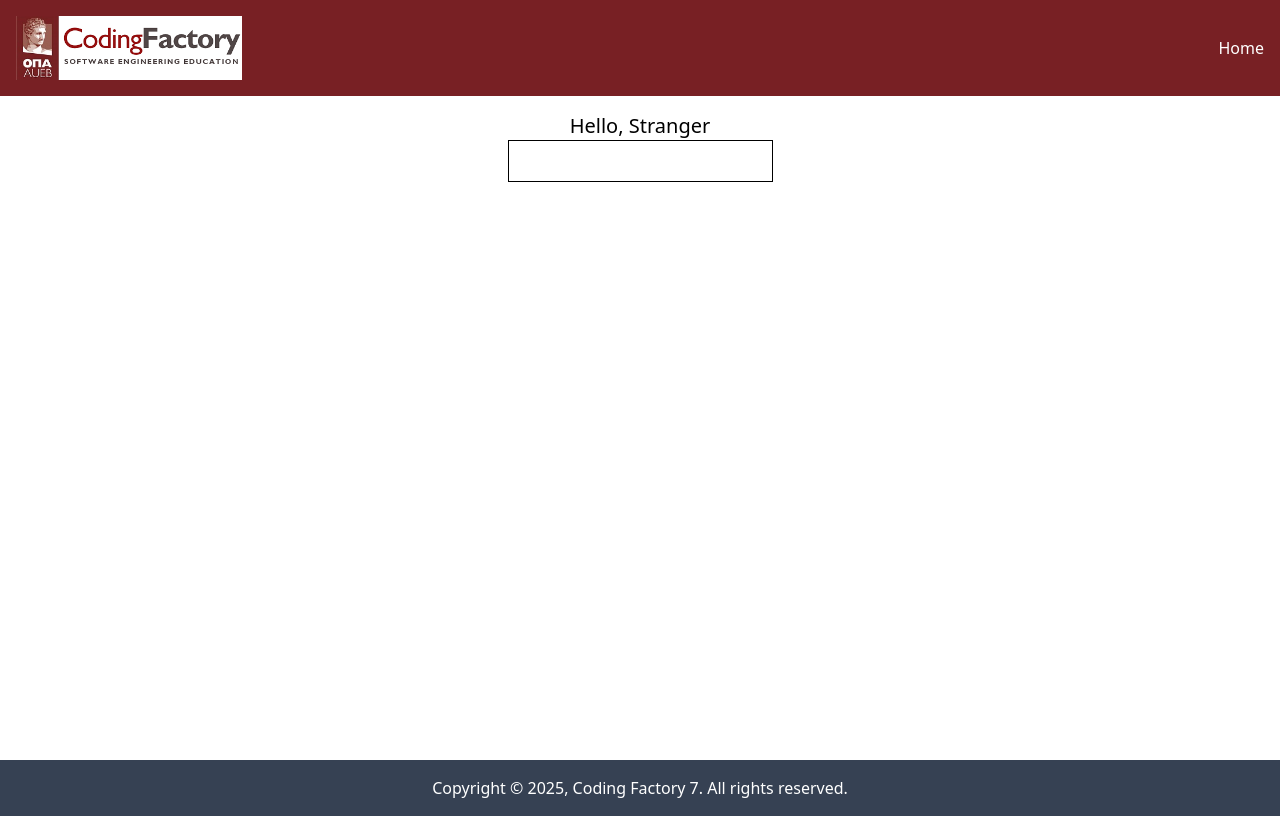
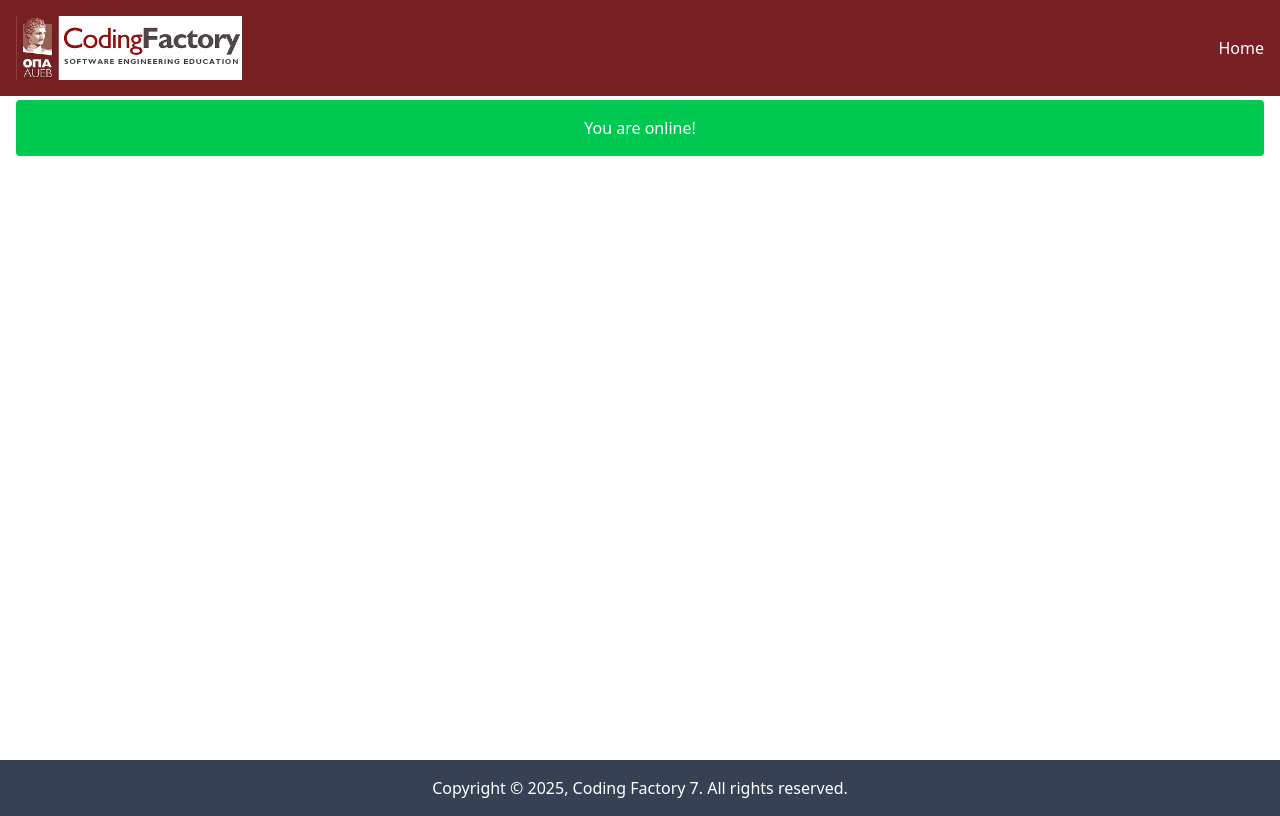
Before and after one commit to serendipity019/cf7-components-intro, a React (Vite) app: page / in a window 1280 px wide. Built offline with nearby package versions, Linux system fonts and the light colour scheme.

Commit message:
feat: insert Onlinestatus component

```diff
--- a/src/App.tsx
+++ b/src/App.tsx
@@ -9,7 +9,8 @@
 // import FunctionalComponentWithState from "./components/FunctionalComponentWithState"
 import { useEffect } from "react"
 import Layout from "./components/Layout"
-import NameChangerComponent from "./components/NameChangerComp"
+//import NameChangerComponent from "./components/NameChangerComp"
+import OnlineStatus from "./components/OnlineStatus";
 // import CounterWithMoreStatesComp from "./components/CounterWithMoreStatesComp"
 // import CounterAdvancedComp from "./components/CounterAdvancedComp"
 // import CounterWithCustomHooks from "./components/CounterWithCustomHooks"
@@ -21,12 +22,12 @@ import NameChangerComponent from "./components/NameChangerComp"
 
 function App() {
 
-  useEffect(() => {
-        const id: number = setInterval(() => console.log("tick"), 1000);
-        return () => {
-            clearInterval(id);
-        };
-    }, []);
+  // useEffect(() => {
+  //       const id: number = setInterval(() => console.log("tick"), 1000);
+  //       return () => {
+  //           clearInterval(id);
+  //       };
+  //   }, []);
 
 
   return (
@@ -50,7 +51,8 @@ function App() {
           {/* <CounterAdvancedWithCustomHooks/> */}
           {/* <CounterWithCustomHooks/> */}
           {/* <NameChangerComponent/> */}
-          <NameChangerComponent/>
+          {/* <NameChangerComponent/>  */}
+          <OnlineStatus/>
           {/* <CounterWithReducer/>  */}
           {/* <Todo/>  */}
         </Layout>
```
